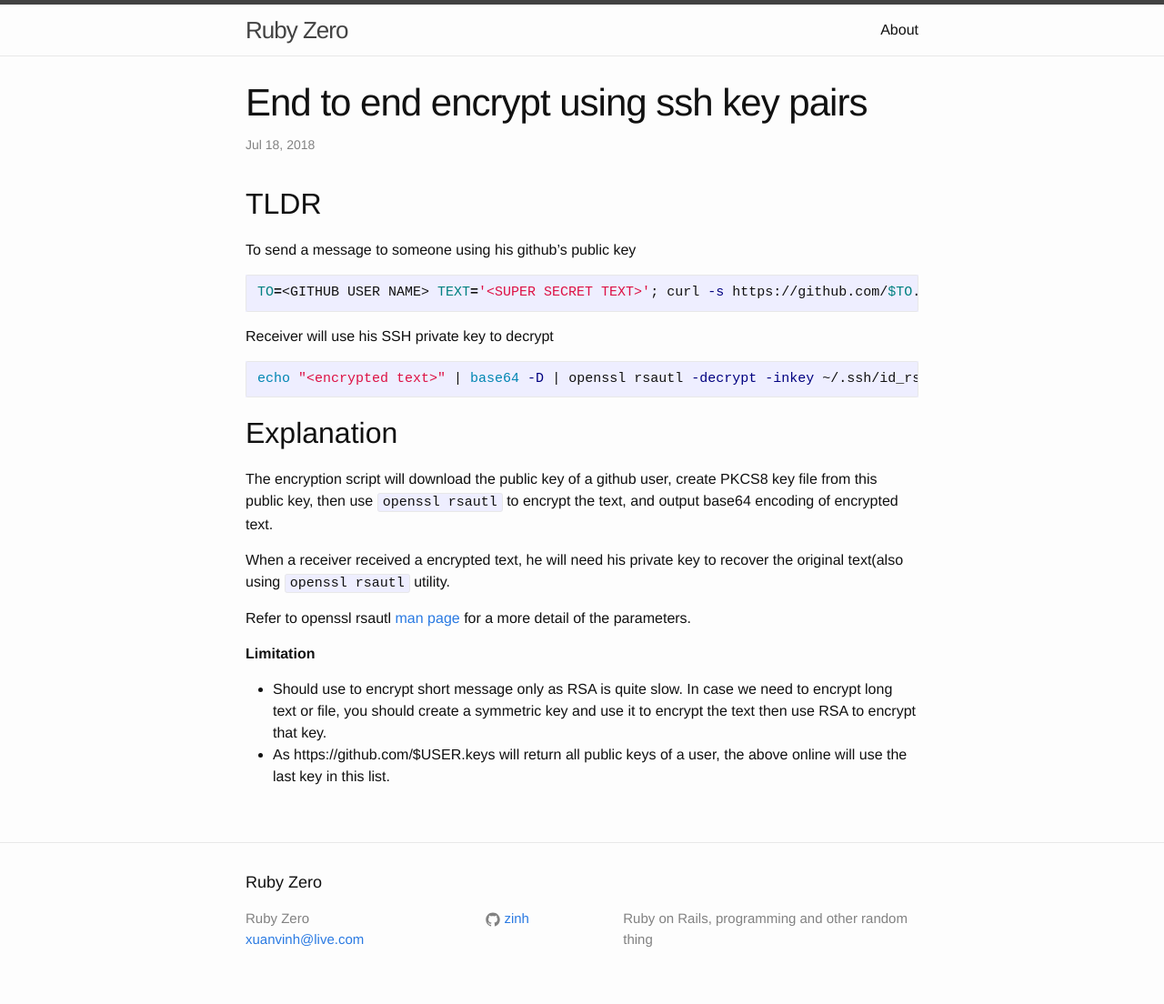
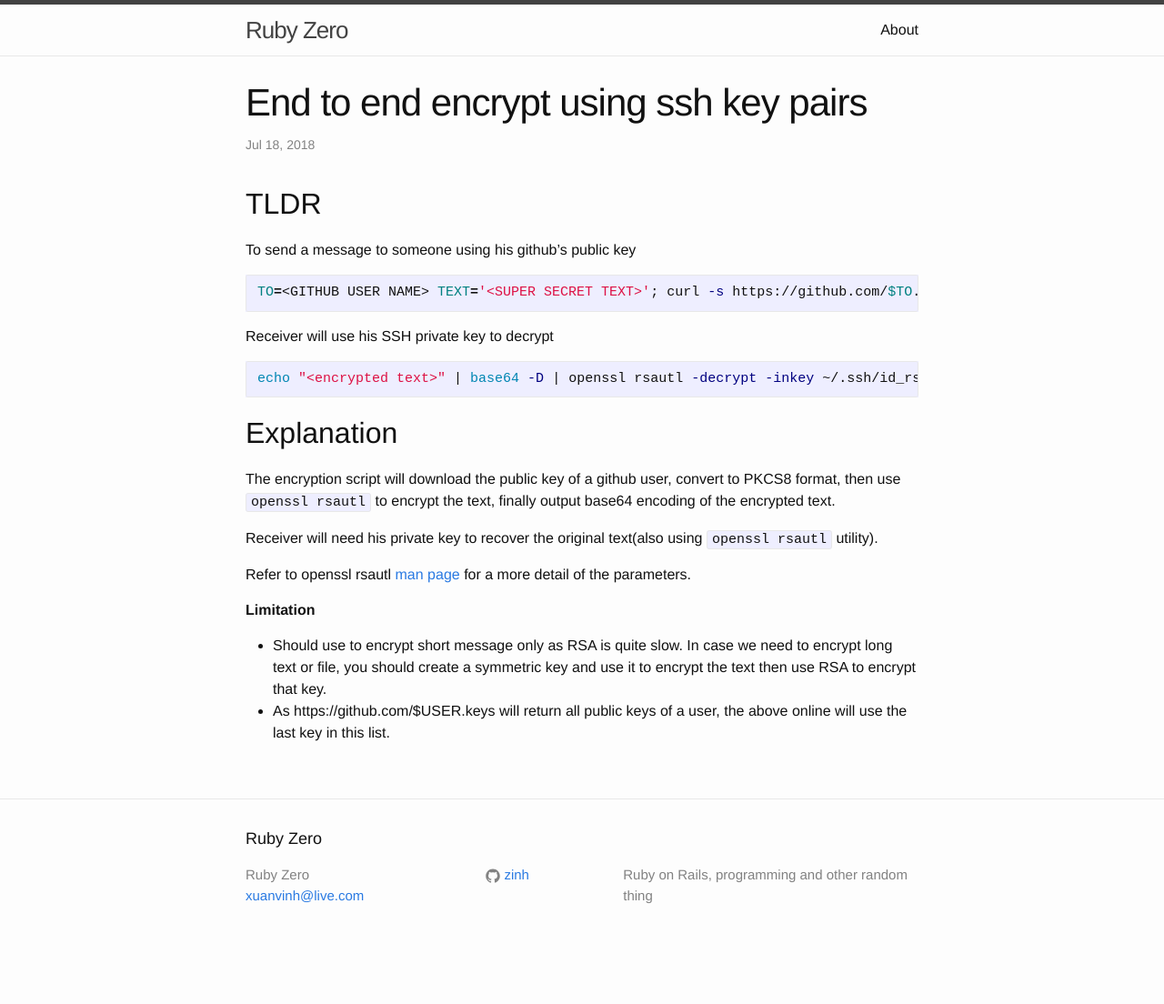
Before and after one commit to zinh/zinh.github.io, a Jekyll site: the page built from _posts/2018-07-18-end-to-end-encryption-using-ssh-key-pair.md, in a window 1280 px wide. Shown: the whole page at 91% size. Built offline with Jekyll 4.4.1, drawn with Linux system fonts in a browser that asks for light colours; after the commit the page ends 1056 px from its top, so only the background shows below that.

Commit message:
Update 2018-07-18-end-to-end-encryption-using-ssh-key-pair.md

```diff
--- a/_posts/2018-07-18-end-to-end-encryption-using-ssh-key-pair.md
+++ b/_posts/2018-07-18-end-to-end-encryption-using-ssh-key-pair.md
@@ -23,9 +23,9 @@
 
 ## Explanation
 
-The encryption script will download the public key of a github user, create PKCS8 key file from this public key, then use `openssl rsautl` to encrypt the text, and output base64 encoding of encrypted text.
+The encryption script will download the public key of a github user, convert to PKCS8 format, then use `openssl rsautl` to encrypt the text, finally output base64 encoding of the encrypted text.
 
-When a receiver received a encrypted text, he will need his private key to recover the original text(also using `openssl rsautl` utility.
+Receiver will need his private key to recover the original text(also using `openssl rsautl` utility).
 
 Refer to openssl rsautl [man page](https://www.openssl.org/docs/man1.1.0/apps/openssl-rsautl.html){:target="_blank"}{:rel="nofollow"} for a more detail of the parameters.
 
```
